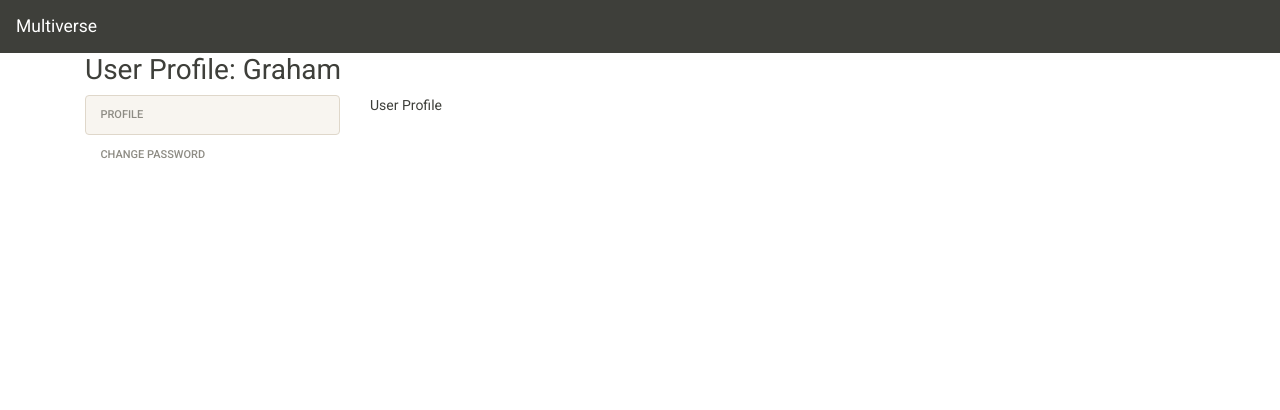
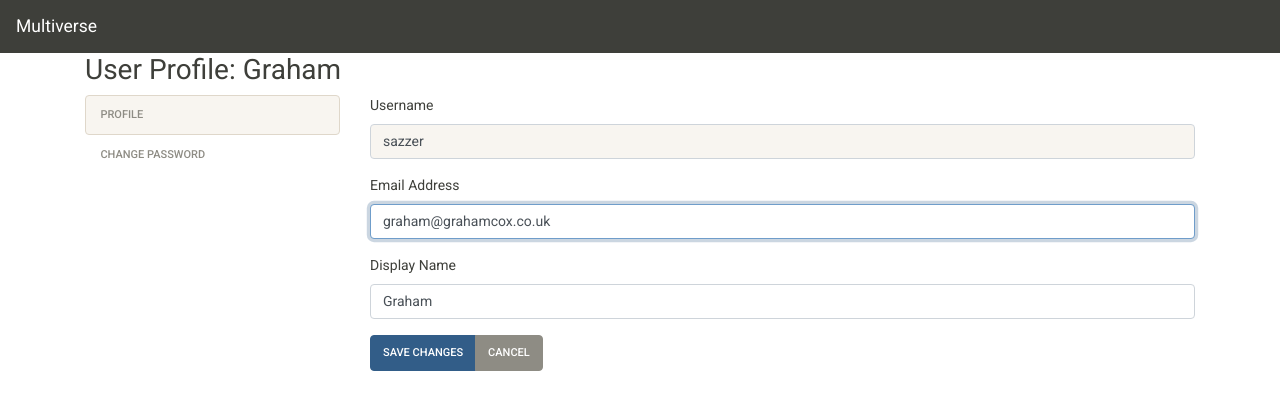
Before and after one commit to sazzer/multiverse, a React (Create React App) app in the folder webapp/: page /profile in a window 1280 px wide. Shown: the top 410 px of the page. Built offline with nearby package versions, Linux system fonts and the light colour scheme.

Commit message:
Form layout for changing profile details

```diff
--- a/webapp/src/i18n/messages.json
+++ b/webapp/src/i18n/messages.json
@@ -65,7 +65,18 @@
   "profile": {
     "title": "User Profile: {{name}}",
     "profile": {
-      "label": "Profile"
+      "label": "Profile",
+      "submit": "Save Changes",
+      "cancel": "Cancel",
+      "username": {
+        "label": "Username"
+      },
+      "email_address": {
+        "label": "Email Address"
+      },
+      "display_name": {
+        "label": "Display Name"
+      }
     },
     "password": {
       "label": "Change Password"
--- a/webapp/src/profile/index.tsx
+++ b/webapp/src/profile/index.tsx
@@ -1,5 +1,6 @@
 import { NavLink, Route, Switch } from "react-router-dom";
 
+import { ProfileView } from "./profile";
 import React from "react";
 import { useTranslation } from "react-i18next";
 
@@ -13,7 +14,7 @@ export const Profile: React.FC = () => {
         <div className="col-12 col-md-9 order-sm-3">
           <Switch>
             <Route path="/profile/password">Change Password</Route>
-            <Route path="/profile">User Profile</Route>
+            <Route path="/profile" component={ProfileView} />
           </Switch>
         </div>
         <div className="col-12 col-md-3" role="navigation">
--- /dev/null
+++ b/webapp/src/profile/profile.tsx
@@ -0,0 +1,61 @@
+import { Button, Input } from "../components/form";
+
+import React from "react";
+import { useForm } from "react-hook-form";
+
+export const ProfileView: React.FC = () => {
+  const { register, handleSubmit, errors } = useForm({
+    defaultValues: {
+      username: "sazzer",
+      email_address: "graham@grahamcox.co.uk",
+      display_name: "Graham",
+    },
+  });
+
+  const onSubmitHandler = console.log;
+
+  return (
+    <form onSubmit={handleSubmit(onSubmitHandler)}>
+      <fieldset>
+        <Input
+          id="username"
+          i18n="profile.profile.username"
+          required
+          readOnly
+          inputProps={{
+            ref: register({ required: true, pattern: /[^\s]/ }),
+          }}
+        />
+        <Input
+          id="email_address"
+          i18n="profile.profile.email_address"
+          error={errors.email_address}
+          type="email"
+          required
+          autoFocus
+          inputProps={{
+            ref: register({ required: true, pattern: /[^\s]/ }),
+          }}
+        />
+        <Input
+          id="display_name"
+          i18n="profile.profile.display_name"
+          error={errors.display_name}
+          required
+          inputProps={{
+            ref: register({ required: true, pattern: /[^\s]/ }),
+          }}
+        />
+
+        <div className="btn-group form-group">
+          <Button label="profile.profile.submit" type="submit" />
+          <Button
+            label="profile.profile.cancel"
+            type="reset"
+            display="secondary"
+          />
+        </div>
+      </fieldset>
+    </form>
+  );
+};
```
